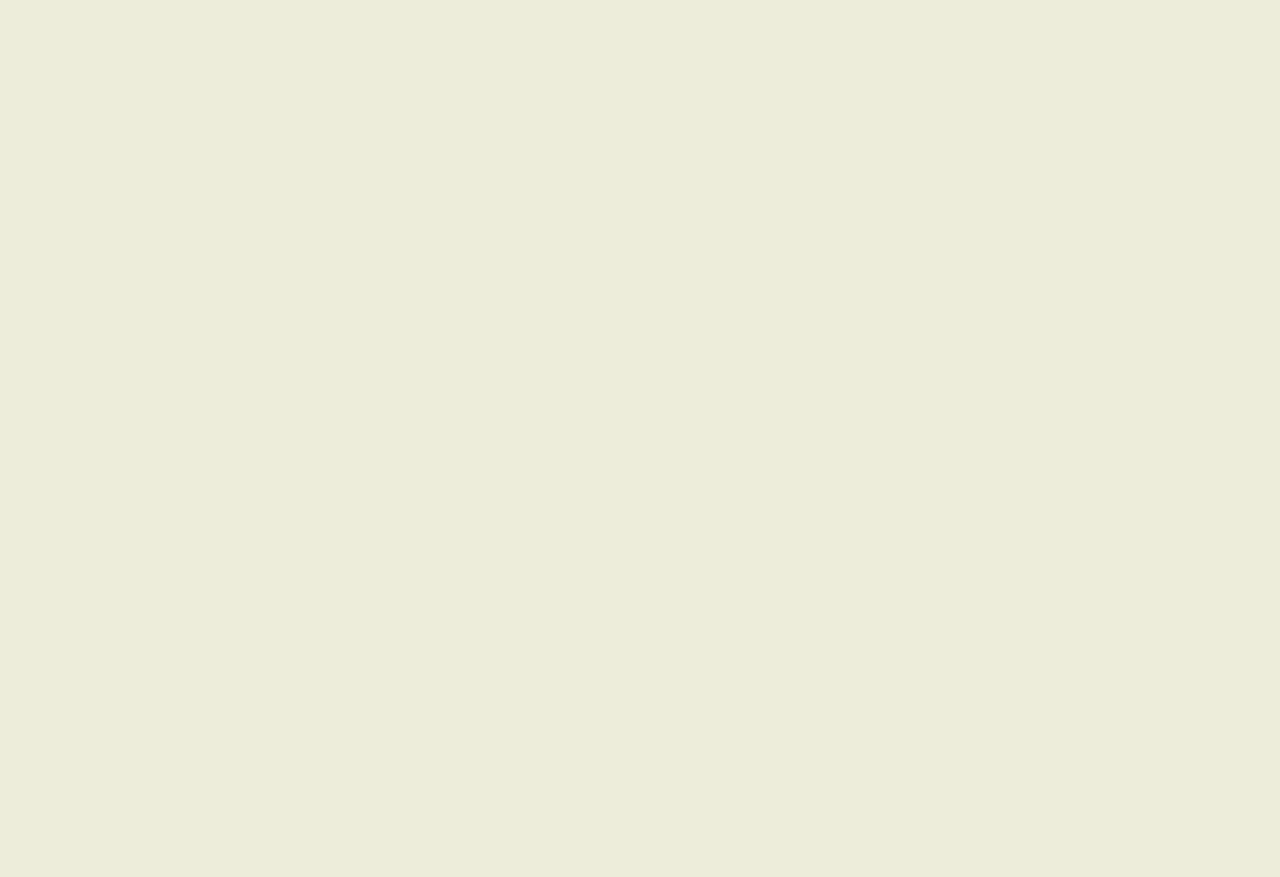
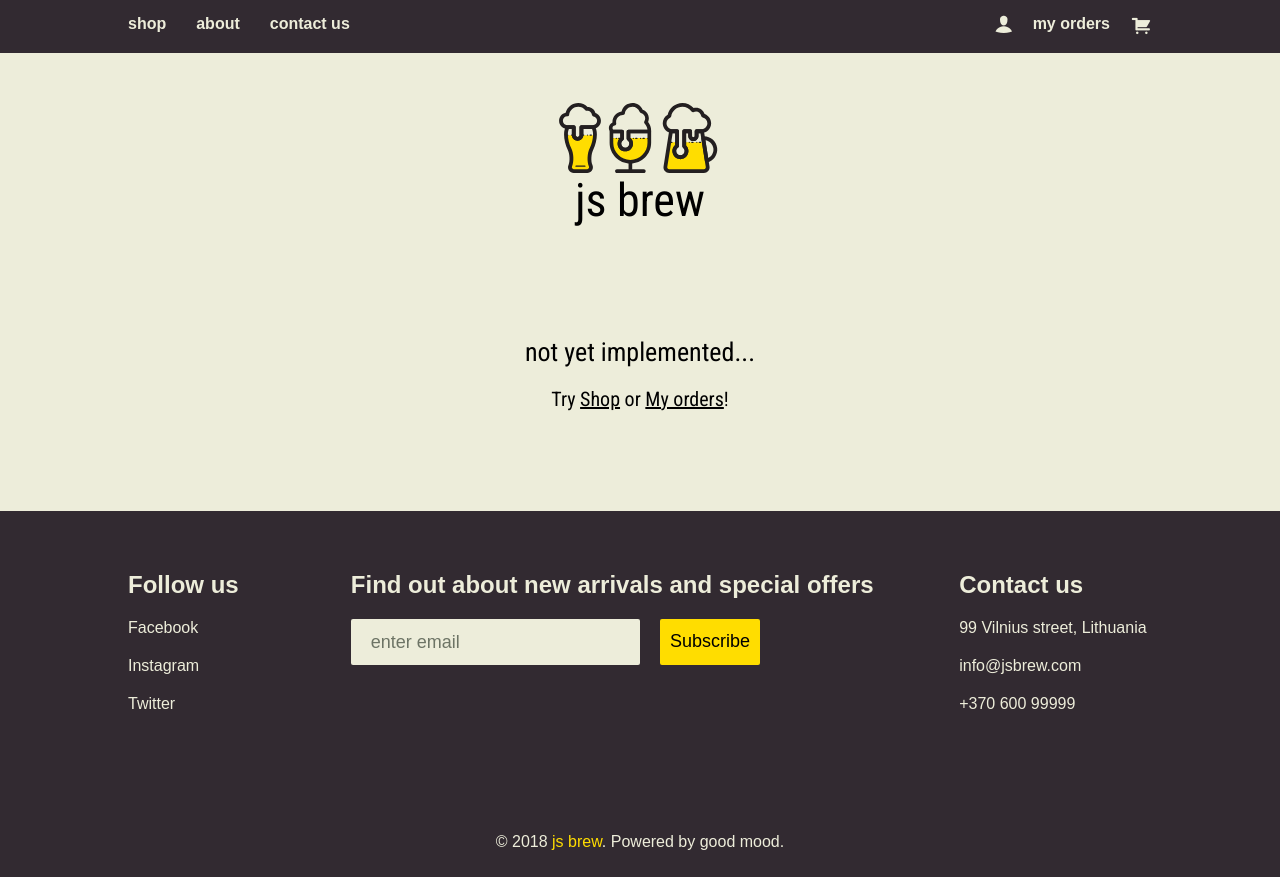
Before and after one commit to obolinyte/brewery-web-app, a React (Create React App) app: page /NotFound in a window 1280 px wide. Before the commit the page ends 800 px from the top, so only its background shows below. Built offline with nearby package versions, Linux system fonts and the light colour scheme; a web font is replaced by a local one.

Commit message:
not found page is implemented

```diff
--- a/src/AcountNavContainer.js
+++ b/src/AcountNavContainer.js
@@ -8,9 +8,9 @@ class AcountNav extends Component {
         return (
 
                 <ul className="acount-nav">
-                    <li><Link className="icon-user" to="#"></Link></li>
+                    <li><Link className="icon-user" to="/NotFound"></Link></li>
                     <li><Link to="/MyOrders">my orders</Link></li>
-                    <li><Link className="icon-shopping-cart" to="#"></Link></li>
+                    <li><Link className="icon-shopping-cart" to="/NotFound"></Link></li>
                 </ul>
         );
     }
--- a/src/App.css
+++ b/src/App.css
@@ -28,7 +28,6 @@ body {
     border: none;
     outline: none;
     background-color: #322a31;
-    font-family: 'Open Sans', sans-serif;
     font-size: 26px;
     padding: 0;
 }
@@ -609,6 +608,43 @@ footer {
     width: 20%;
 }
 
+.not-found-container {
+    display: flex;
+    flex-direction: column;
+    justify-content: center;
+    align-items: center;
+    margin: 0 20px;
+    font-family: 'Roboto Condensed', sans-serif;
+font-size: 20px;
+
+}
+
+.not-yet-implemented {
+    display:flex;
+    width: 100%;
+    justify-content: center;
+    align-items: flex-end;
+    margin: 60px 0 0px 0;
+}
+.not-yet-implemented>h1 {
+    margin:0;
+    font-size: 26px;
+    font-weight: normal;
+}
+.not-yet-implemented>img {
+    max-width: 70px;
+    padding-bottom: 7px;
+}
+
+.not-found-container>p{
+margin-bottom:60px;
+}
+.not-found-container>p>a{
+    color: black;
+}
+.not-found-container>p>a:hover{
+    color: #6d7465;
+}
 
 @media only screen and (max-width: 1024px) {
     main {
--- a/src/App.js
+++ b/src/App.js
@@ -2,8 +2,8 @@ import React, { Component } from 'react';
 import './App.css';
 import { Route } from 'react-router-dom';
 import Shop from './Shop.js';
-
 import MyOrders from './MyOrders.js';
+import NotFound from './NotFound.js';
 
 class App extends Component {
   render() {
@@ -11,7 +11,7 @@ class App extends Component {
       <div className="App">
       <Route exact path="/" component={Shop}/>
       <Route exact path="/MyOrders" component={MyOrders}/>
-      {/* <Route path="/" component={Header}/>   */}
+      <Route path="/NotFound" component={NotFound}/>
       </div>
     );
   }
--- a/src/DekstopMenu.js
+++ b/src/DekstopMenu.js
@@ -9,8 +9,8 @@ class Menu extends Component {
             <nav className="nav-container">
                 <ul className="nav-list">
                     <li><Link to="/">shop</Link></li>
-                    <li><Link to="#">about</Link></li>
-                    <li><Link to="#">contact us</Link></li>
+                    <li><Link to="/NotFound">about</Link></li>
+                    <li><Link to="/NotFound">contact us</Link></li>
                 </ul>
         </nav>
         );
--- a/src/Footer.js
+++ b/src/Footer.js
@@ -14,9 +14,9 @@ class Footer extends Component {
                     <div className="follow-us-container">
                         <h2>Follow us</h2>
                         <ul className="nav-list">
-                            <li><Link to="#">Facebook</Link></li>
-                            <li><Link to="#">Instagram</Link></li>
-                            <li><Link to="#">Twitter</Link></li>
+                            <li><Link to="/NotFound">Facebook</Link></li>
+                            <li><Link to="/NotFound">Instagram</Link></li>
+                            <li><Link to="/NotFound">Twitter</Link></li>
                         </ul>
                     </div>
                     <div className="subscribe-container">
--- a/src/MobileMenu.js
+++ b/src/MobileMenu.js
@@ -25,8 +25,8 @@ class DropdownMenu extends Component {
                 <button onClick={this.toggleMenu} className="dropbtn icon-bars"></button>
                 <ul style={{ display: this.state.showMenu ? "block" : "none" }} className="nav-list mobile-nav-list">
                     <li><Link to="/">shop</Link></li>
-                    <li><Link to="#">about</Link></li>
-                    <li><Link to="#">contact us</Link></li>
+                    <li><Link to="/NotFound">about</Link></li>
+                    <li><Link to="/NotFound">contact us</Link></li>
                 </ul>
             </div>
         </nav>
--- /dev/null
+++ b/src/NotFound.js
@@ -0,0 +1,24 @@
+import React, { Component } from 'react';
+import './App.css';
+import Header from './Header.js';
+import { Link } from 'react-router-dom';
+import Footer from './Footer.js';
+
+class NotFound extends Component {
+    render() {
+        return (
+            <div className="wrapper">
+            <Header />
+            <div className="not-found-container">
+            <div className="not-yet-implemented">
+            <h1>not yet implemented...</h1>
+            </div>
+            <p>Try <Link to="/" >Shop</Link> or <Link to="/MyOrders" >My orders</Link>!</p>
+            </div>
+            <Footer />
+            </div>
+        );
+    }
+}
+
+export default NotFound;
--- a/src/SocialsContainer.js
+++ b/src/SocialsContainer.js
@@ -6,10 +6,10 @@ class Socials extends Component {
     render() {
         return (
             <div className="socials-container">
-                <Link to="#" className="icon-facebook-square"></Link>
-                <Link to="#" className="icon-instagram"></Link>
-                <Link to="#" className="icon-twitter-square"></Link>
-                <Link to="#" className="icon-youtube-square"></Link>
+                <Link to="/NotFound" className="icon-facebook-square"></Link>
+                <Link to="/NotFound" className="icon-instagram"></Link>
+                <Link to="/NotFound" className="icon-twitter-square"></Link>
+                <Link to="/NotFound" className="icon-youtube-square"></Link>
             </div>
         );
     }
```
